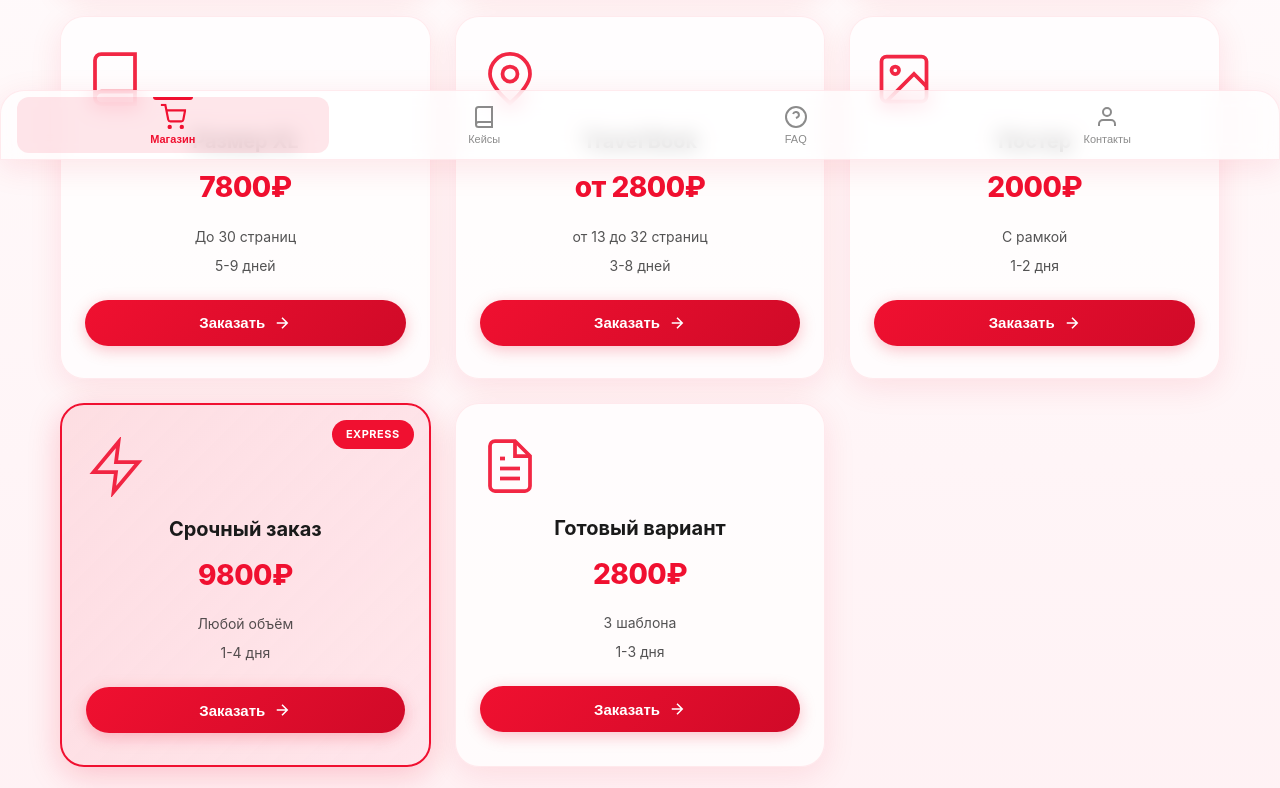
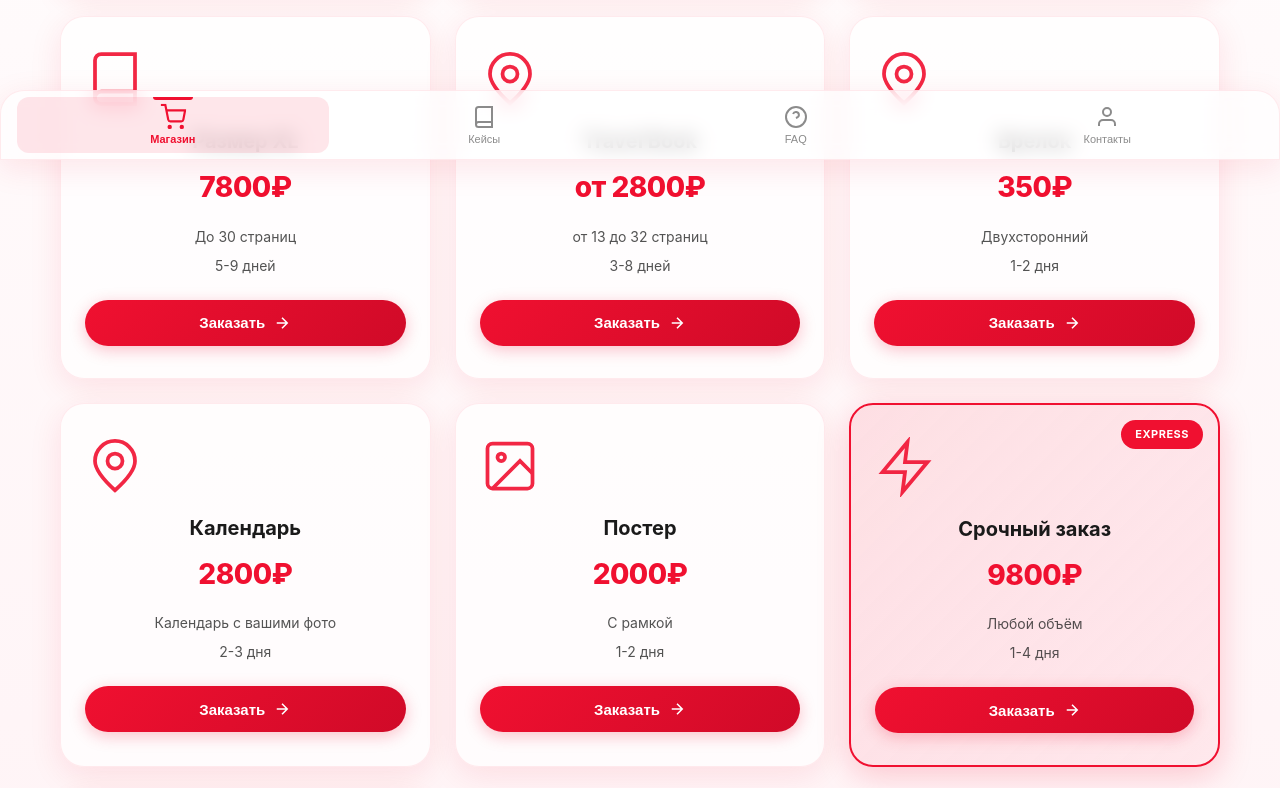
Before and after one commit to 24vasilekk/aadesign, a website: page index.html in a window 1280 px wide. Shown: the part 640-1428 px from the top of the page. Drawn offline with Linux system fonts and the light colour scheme.

Commit message:
Update index.html еще чет подправили

```diff
--- a/index.html
+++ b/index.html
@@ -138,6 +138,50 @@
                     <div class="card-details">
                         <div class="detail-item">от 13 до 32 страниц</div>
                         <div class="detail-item">3-8 дней</div>
+                    </div>
+                    <button class="order-btn glass-btn">
+                        <span>Заказать</span>
+                        <svg viewBox="0 0 24 24" fill="none" stroke="currentColor" stroke-width="2">
+                            <path d="M5 12h14M12 5l7 7-7 7"/>
+                        </svg>
+                    </button>
+                </div>
+
+                <!-- Брелки -->
+                <div class="service-card glass" data-product="travel-book">
+                    <div class="card-icon">
+                        <svg viewBox="0 0 24 24" fill="none" stroke="currentColor" stroke-width="2">
+                            <circle cx="12" cy="10" r="3"/>
+                            <path d="M12 21.7C17.3 17 20 13 20 10a8 8 0 1 0-16 0c0 3 2.7 6.9 8 11.7z"/>
+                        </svg>
+                    </div>
+                    <div class="card-title">Брелок</div>
+                    <div class="card-price">350₽</div>
+                    <div class="card-details">
+                        <div class="detail-item">Двухсторонний</div>
+                        <div class="detail-item">1-2 дня</div>
+                    </div>
+                    <button class="order-btn glass-btn">
+                        <span>Заказать</span>
+                        <svg viewBox="0 0 24 24" fill="none" stroke="currentColor" stroke-width="2">
+                            <path d="M5 12h14M12 5l7 7-7 7"/>
+                        </svg>
+                    </button>
+                </div>
+
+                <!-- Календарь -->
+                <div class="service-card glass" data-product="travel-book">
+                    <div class="card-icon">
+                        <svg viewBox="0 0 24 24" fill="none" stroke="currentColor" stroke-width="2">
+                            <circle cx="12" cy="10" r="3"/>
+                            <path d="M12 21.7C17.3 17 20 13 20 10a8 8 0 1 0-16 0c0 3 2.7 6.9 8 11.7z"/>
+                        </svg>
+                    </div>
+                    <div class="card-title">Календарь</div>
+                    <div class="card-price">2800₽</div>
+                    <div class="card-details">
+                        <div class="detail-item">Календарь с вашими фото</div>
+                        <div class="detail-item">2-3 дня</div>
                     </div>
                     <button class="order-btn glass-btn">
                         <span>Заказать</span>
```
